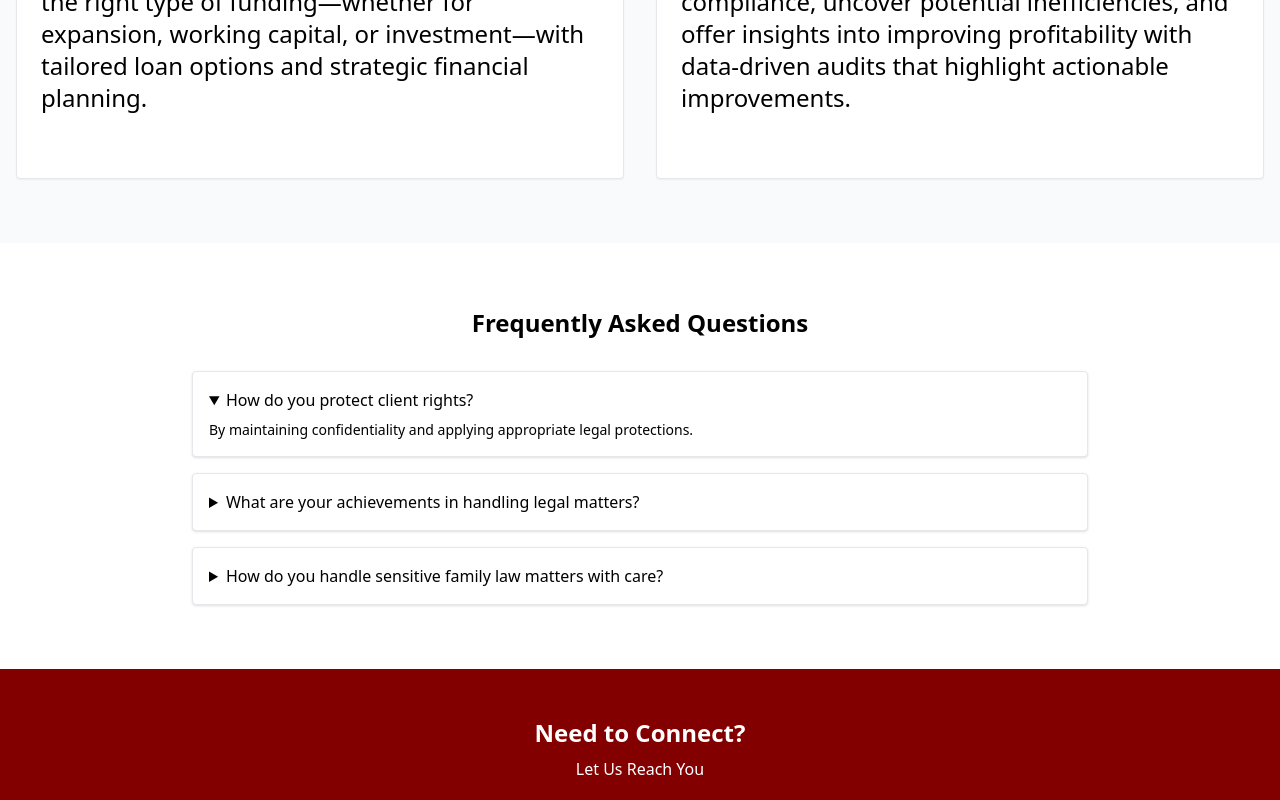
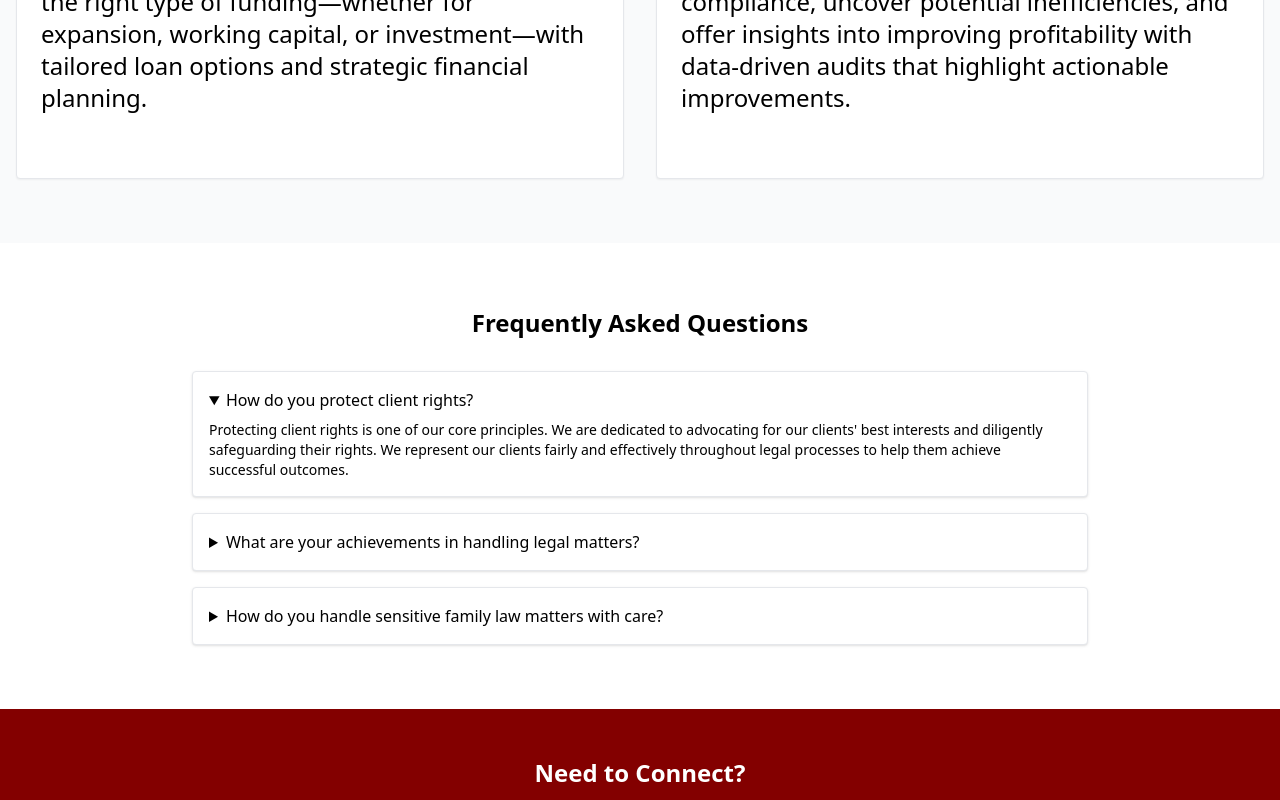
Before and after one commit to abhinand2511/techweb, a React (Vite) app in the folder frontend/: page / in a window 1280 px wide. Both pictures are taken after a click on the heading "How do you protect client rights?". Shown: the part 2221-3021 px from the top of the page. Built offline with nearby package versions, Linux system fonts and the light colour scheme.

Commit message:
FAQ update

```diff
--- a/frontend/src/components/WhatWeDo.jsx
+++ b/frontend/src/components/WhatWeDo.jsx
@@ -50,7 +50,9 @@ const WhatWeDo = () => {
         </h2>
         <div className="grid md:grid-cols-2 gap-6 text-center border">
           <div>
-            <h3 className="text-green-700 text-3xl font-semibold mb-2">Expert Guidance:</h3>
+            <h3 className="text-green-700 text-3xl font-semibold mb-2">
+              Expert Guidance:
+            </h3>
             <p className="text-2xl text-black-700 pb-3">
               We’re not just consultants; we’re your partners in making
               impactful financial decisions.{" "}
@@ -66,14 +68,18 @@ const WhatWeDo = () => {
             </p>
           </div>
           <div className="border pr-4 pt-2">
-            <h3 className="text-yellow-700 text-3xl font-semibold mb-2">Proven Success:</h3>
+            <h3 className="text-yellow-700 text-3xl font-semibold mb-2">
+              Proven Success:
+            </h3>
             <p className="text-2xl text-black-700 pb-3">
               We've helped 200+ businesses streamline their finances, secure
               funding, and achieve compliance.{" "}
             </p>
           </div>
           <div>
-            <h3 className="text-blue-500 text-3xl font-semibold mb-2">Client-Focused:</h3>
+            <h3 className="text-blue-500 text-3xl font-semibold mb-2">
+              Client-Focused:
+            </h3>
             <p className="text-2xl text-black-700 pb-3">
               Your business needs come first. We craft solutions that work for
               you, not a one-size-fits-all approach.
@@ -156,8 +162,11 @@ const WhatWeDo = () => {
                 How do you protect client rights?
               </summary>
               <p className="mt-2 text-sm">
-                By maintaining confidentiality and applying appropriate legal
-                protections.
+                Protecting client rights is one of our core principles. We are
+                dedicated to advocating for our clients' best interests and
+                diligently safeguarding their rights. We represent our clients
+                fairly and effectively throughout legal processes to help them
+                achieve successful outcomes.
               </p>
             </details>
             <details className="bg-white border p-4 rounded shadow">
@@ -165,8 +174,15 @@ const WhatWeDo = () => {
                 What are your achievements in handling legal matters?
               </summary>
               <p className="mt-2 text-sm">
-                We’ve helped 100+ clients in financial, legal, and regulatory
-                matters.
+                CRN Law Firm has achieved success in a diverse range of legal
+                matters. We have protected clients' intellectual property
+                rights, providing them with a competitive advantage.
+                Additionally, we have obtained favorable results in commercial
+                litigations and offered support in complex real estate
+                transactions. In family law, we have provided emotional and
+                legal assistance to our clients. Our achievements are a result
+                of our focus on clients, the expertise of our team, and our
+                determination to deliver favorable outcomes.
               </p>
             </details>
             <details className="bg-white border p-4 rounded shadow">
@@ -174,8 +190,11 @@ const WhatWeDo = () => {
                 How do you handle sensitive family law matters with care?
               </summary>
               <p className="mt-2 text-sm">
-                We use empathy, discretion, and legal expertise to serve your
-                interests.
+                We understand the sensitive nature of family law cases. Our
+                compassionate team at CRN Law Firm approaches such matters with
+                empathy and discretion, providing emotional support while
+                working diligently to achieve the best possible outcomes for our
+                clients and their families.
               </p>
             </details>
           </div>
--- /dev/null
+++ b/frontend/src/components/ff.jsx
@@ -0,0 +1,9 @@
+import React from 'react'
+
+const ff = () => {
+  return (
+    <div>ff</div>
+  )
+}
+
+export default ff
```
